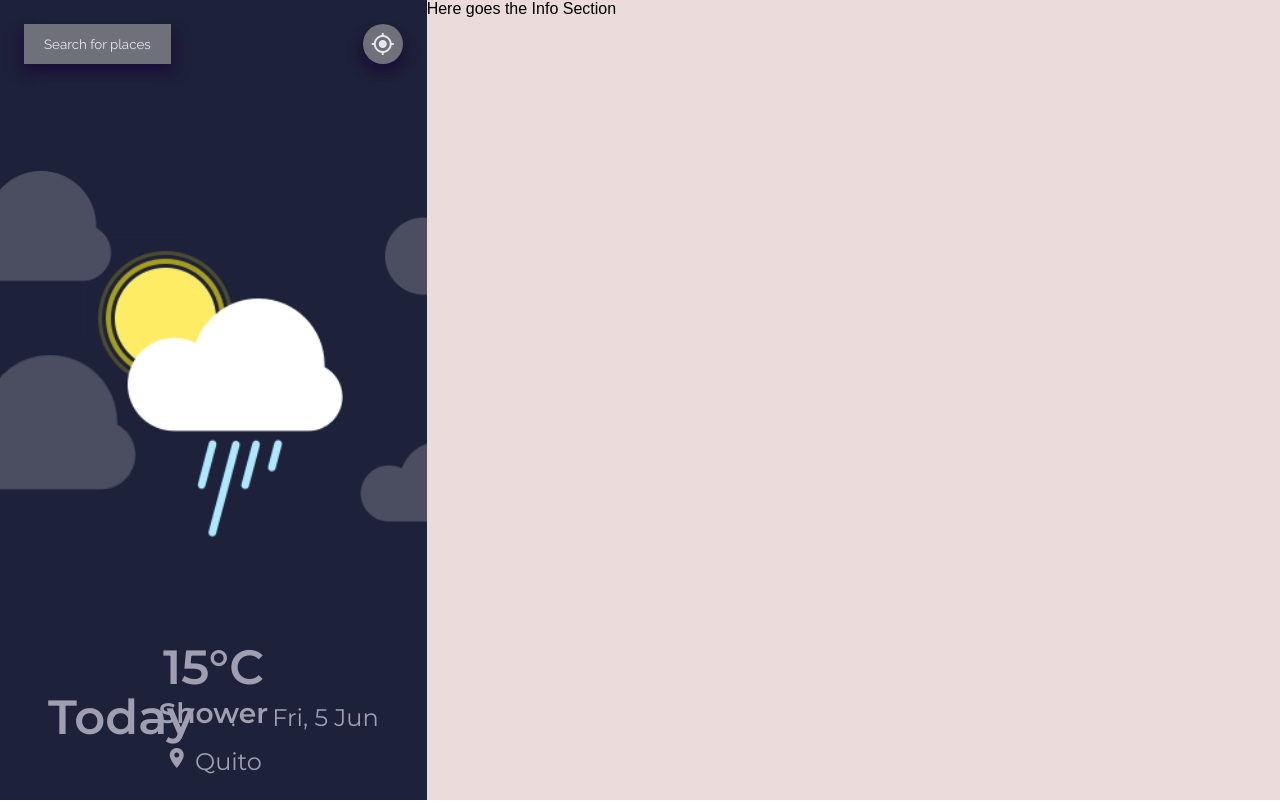
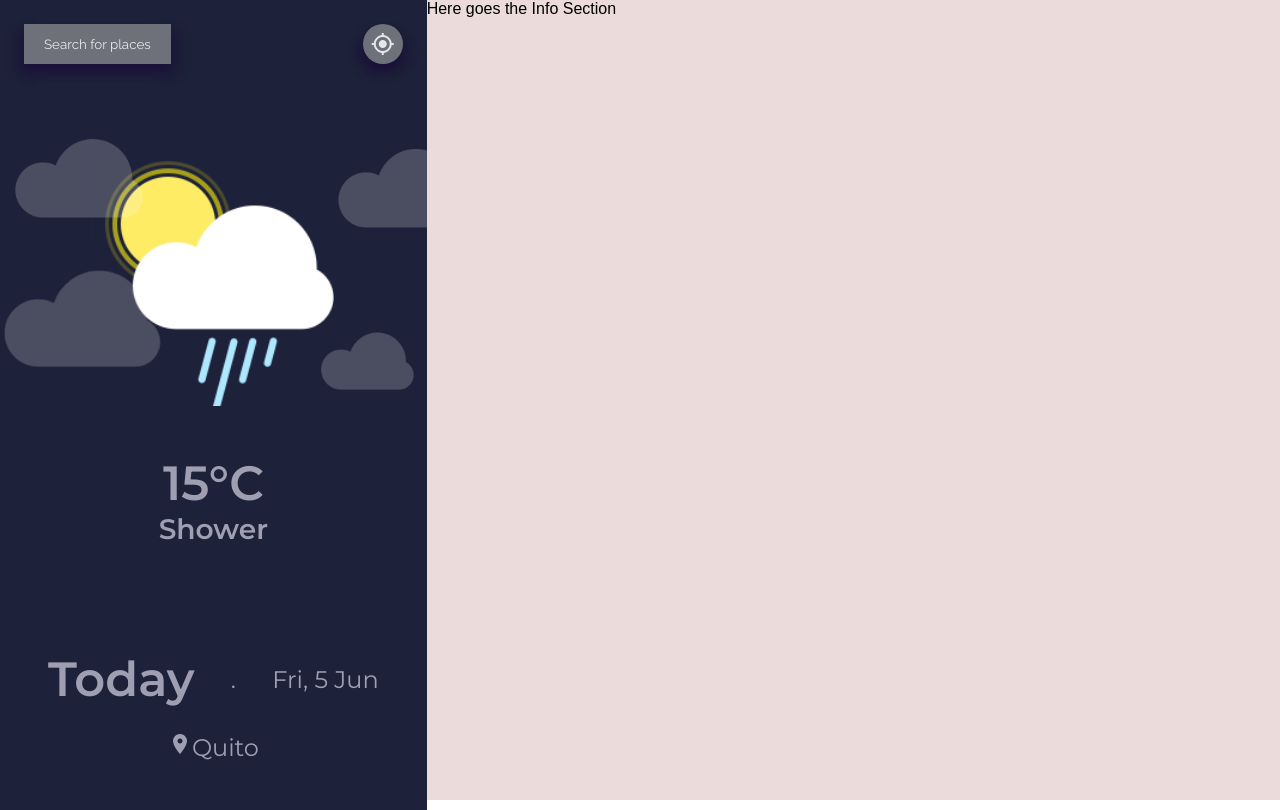
Before and after one commit to andressalazard/weather_app, a React (Create React App) app: page / in a window 1280 px wide. Built offline with nearby package versions, Linux system fonts and the light colour scheme; a web font is replaced by a local one.

Commit message:
Separate each Summary Section child into independent components

```diff
--- /dev/null
+++ b/src/components/Summary-components/DateTime/DateTime.js
@@ -0,0 +1,18 @@
+import styles from './DateTime.module.css';
+
+export default function DateTime(){
+  return(
+    <div className={styles.container}>
+      <div className={styles.datetime_section}>
+        <h1>Today</h1><span>.</span>
+        <p>Fri, 5 Jun</p>
+      </div>
+    <div className={styles.current_location}>
+      <p>
+        <span className={"material-icons"}>
+        location_on</span>
+        Quito
+      </p>
+    </div>
+  </div>)
+}
--- /dev/null
+++ b/src/components/Summary-components/DateTime/DateTime.module.css
@@ -0,0 +1,21 @@
+.container {
+  padding: 1.5rem;
+  display: block;
+}
+
+.datetime_section {
+  display: flex;
+  justify-items: center;
+  align-items: center;
+  margin: 0 1.5rem;
+  justify-content: space-between;
+}
+
+.datetime_section h1,
+.datetime_section p {
+  margin: 0;
+}
+
+.current_location {
+  text-align: center;
+}
--- /dev/null
+++ b/src/components/Summary-components/SearchingZone/SearchingZone.js
@@ -0,0 +1,14 @@
+import styles from './SearchingZone.module.css';
+
+export default function SearchingZone(){
+  return(
+    <div className={styles.container}>
+        <button className={styles.search_bttn}>
+          Search for places</button>
+        <button className={styles.my_location_bttn}>
+          <span className={"material-icons"}>
+            my_location</span>
+        </button>
+      </div>
+  )
+}
--- /dev/null
+++ b/src/components/Summary-components/SearchingZone/SearchingZone.module.css
@@ -0,0 +1,28 @@
+.container {
+  display: flex;
+  justify-content: space-between;
+  padding: 1.5rem;
+}
+
+.container button {
+  border: none;
+  background-color: var(--bkgrd_grey-tone02);
+  color: var(--font_grey-tone01);
+  font-family: var(--font-Raleway);
+  align-items: center;
+
+  box-shadow: 5px 8px 10px rgba(25, 11, 58, 0.5), -5px 8px 10px rgba(25, 11, 58, 0.5);
+}
+
+.search_bttn {
+  padding: 0.75rem 1.25rem;
+}
+
+.my_location_bttn {
+  display: inline-flex;
+  padding: 0.5rem;
+  border-radius: 1.5rem;
+
+  font-size: 1.5rem;
+  align-content: center;
+}
--- /dev/null
+++ b/src/components/Summary-components/WeatherIllustration/WeatherIllustration.js
@@ -0,0 +1,15 @@
+import styles from './WeatherIllustration.module.css'
+import backgroundCloud from '../../../images/background/Cloud-background.png';
+import showerWeather from '../../../images/weatherTypes/Shower.png';
+
+export default function WeatherIllustration(){
+  return(
+    <div className={styles.container}>
+        <img className={styles.background}
+          src={backgroundCloud} alt={'background cloud'}></img>
+        <img className={styles.weather_icon}
+          src={showerWeather} alt={'shower weather'}/>
+    </div>
+  )
+
+}
--- /dev/null
+++ b/src/components/Summary-components/WeatherIllustration/WeatherIllustration.module.css
@@ -0,0 +1,22 @@
+.container {
+  position: relative;
+  overflow: hidden;
+  text-align: center;
+}
+
+.background {
+  position: absolute;
+  height: 100%;
+  z-index: 1;
+
+  top: -1rem;
+  left: -1.75rem;
+  opacity: 0.2;
+}
+
+.weather_icon {
+  z-index: 2;
+  margin: 0;
+  transform: translateY(10%);
+  height: 35vh;
+}
--- /dev/null
+++ b/src/components/Summary-components/WeatherStatus/WeatherStatus.js
@@ -0,0 +1,10 @@
+import styles from './WeatherStatus.module.css';
+
+export default function WeatherStatus(props){
+  return (
+    <div className={styles.container}>
+        <h1>15°C</h1>
+        <h3>Shower</h3>
+    </div>
+  )
+}
--- /dev/null
+++ b/src/components/Summary-components/WeatherStatus/WeatherStatus.module.css
@@ -0,0 +1,14 @@
+.container {
+  display: flex;
+  flex-direction: column;
+  justify-content: space-between;
+  text-align: center;
+
+  padding: 1rem;
+  margin: 2rem 0;
+}
+
+.container h1,
+.container h3 {
+  margin: 0;
+}
--- a/src/components/WeatherSummary/WeatherSummary.js
+++ b/src/components/WeatherSummary/WeatherSummary.js
@@ -1,7 +1,11 @@
 import React from "react";
 import styles from './WeatherSummary.module.css';
-import showerWeather from '../../images/weatherTypes/Shower.png';
-import backgroundCloud from '../../images/background/Cloud-background.png';
+
+import WeatherIllustration from "../Summary-components/WeatherIllustration/WeatherIllustration";
+import WeatherStatus from "../Summary-components/WeatherStatus/WeatherStatus";
+import DateTime from "../Summary-components/DateTime/DateTime";
+import SearchingZone from "../Summary-components/SearchingZone/SearchingZone";
+
 
 export default class WeatherSummary extends React.Component{
   constructor({props, weatherInfo}){
@@ -12,35 +16,14 @@ export default class WeatherSummary extends React.Component{
   render(){
     return(
     <div className={styles.container}>
-      <div className={styles.search_section}>
-        <button className={styles.search_bttn}>
-          Search for places</button>
-        <button className={styles.my_location_bttn}>
-          <span className={"material-icons"}>
-            my_location</span>
-        </button>
+      <SearchingZone/>
+
+      <div>
+        <WeatherIllustration/>
+        <WeatherStatus/>
       </div>
-      <div className={styles.current_weather}>
-        <div className={styles.weather_image}>
-          <img className={styles.background}
-            src={backgroundCloud} alt={'background cloud'}></img>
-          <img className={styles.weather_type}
-            src={showerWeather} alt={'shower weather'}/>
-        </div>
-        <div className={styles.weather_status}>
-          <h1>15°C</h1>
-          <h3>Shower</h3>
-        </div>
-      </div>
-      <div className={styles.datetime_container}>
-        <div className={styles.datetime_section}>
-          <h1>Today</h1><span>.</span>
-          <p>Fri, 5 Jun</p>
-        </div>
-        <div className={styles.current_location}>
-          <p><span className={"material-icons"}>location_on</span> Quito</p>
-        </div>
-      </div>
+
+      <DateTime/>
     </div>);
   }
 }
--- a/src/components/WeatherSummary/WeatherSummary.module.css
+++ b/src/components/WeatherSummary/WeatherSummary.module.css
@@ -12,100 +12,3 @@
   justify-content: space-between;
   gap: 2rem;
 }
-
-.search_section {
-  display: flex;
-  justify-content: space-between;
-  padding: 1.5rem;
-}
-
-.search_section button {
-  border: none;
-  background-color: var(--bkgrd_grey-tone02);
-  color: var(--font_grey-tone01);
-  font-family: var(--font-Raleway);
-  align-items: center;
-
-  box-shadow: 5px 8px 10px rgba(25, 11, 58, 0.5), -5px 8px 10px rgba(25, 11, 58, 0.5);
-}
-
-.search_bttn {
-  padding: 0.75rem 1.25rem;
-}
-
-.my_location_bttn {
-  display: inline-flex;
-  padding: 0.5rem;
-  border-radius: 1.5rem;
-
-  font-size: 1.5rem;
-  align-content: center;
-}
-
-.current_weather {
-}
-
-.weather_image {
-  position: relative;
-  width: 100%;
-  height: 100%;
-  overflow: hidden;
-
-  text-align: center;
-}
-
-.background {
-  position: absolute;
-  height: 50vh;
-  z-index: 1;
-
-  top: -2.5rem;
-  left: -8rem;
-  opacity: 0.2;
-}
-
-.weather_type {
-  z-index: 2;
-  margin: 0;
-  transform: translateY(25%);
-  height: 70%;
-}
-
-.weather_status {
-  display: flex;
-  flex-direction: column;
-  justify-content: space-between;
-  text-align: center;
-
-  padding: 1rem;
-  margin: 2rem 0;
-}
-
-.weather_status h1 {
-  margin: 0;
-}
-
-.weather_status h3 {
-  margin: 0;
-}
-
-.datetime_container {
-  padding: 1.5rem;
-}
-
-.datetime_section {
-  display: flex;
-  justify-items: center;
-  align-items: center;
-  margin: 0 1.5rem;
-  justify-content: space-between;
-}
-
-.datetime_section h1,
-p {
-  margin: 0;
-}
-
-.current_location {
-  text-align: center;
-}
```
